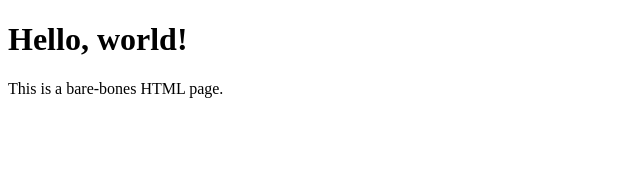
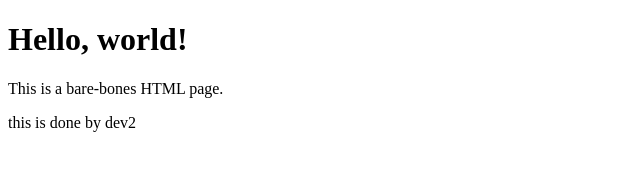
Before and after one commit to adnano1/practical, a plain HTML site: page index.html in a window 1280 px wide. Shown: the whole page, without its empty margins (0-640 px from the left). Drawn offline with Linux system fonts and the light colour scheme.

Commit message:
modification done by dev2

```diff
--- a/index.html
+++ b/index.html
@@ -10,3 +10,4 @@
   <p>This is a bare-bones HTML page.</p>
 </body>
 </html>
+this is done by dev2
```
